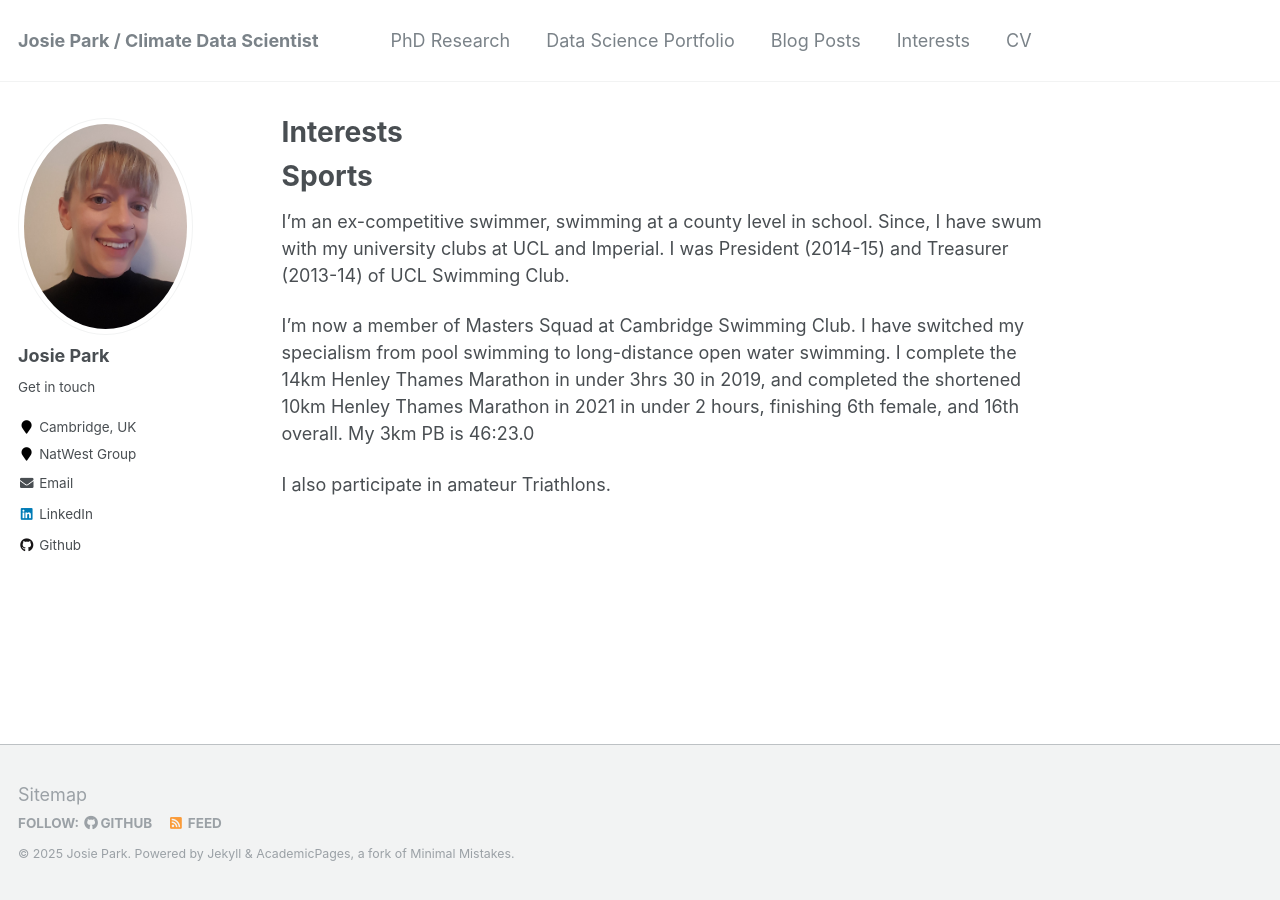
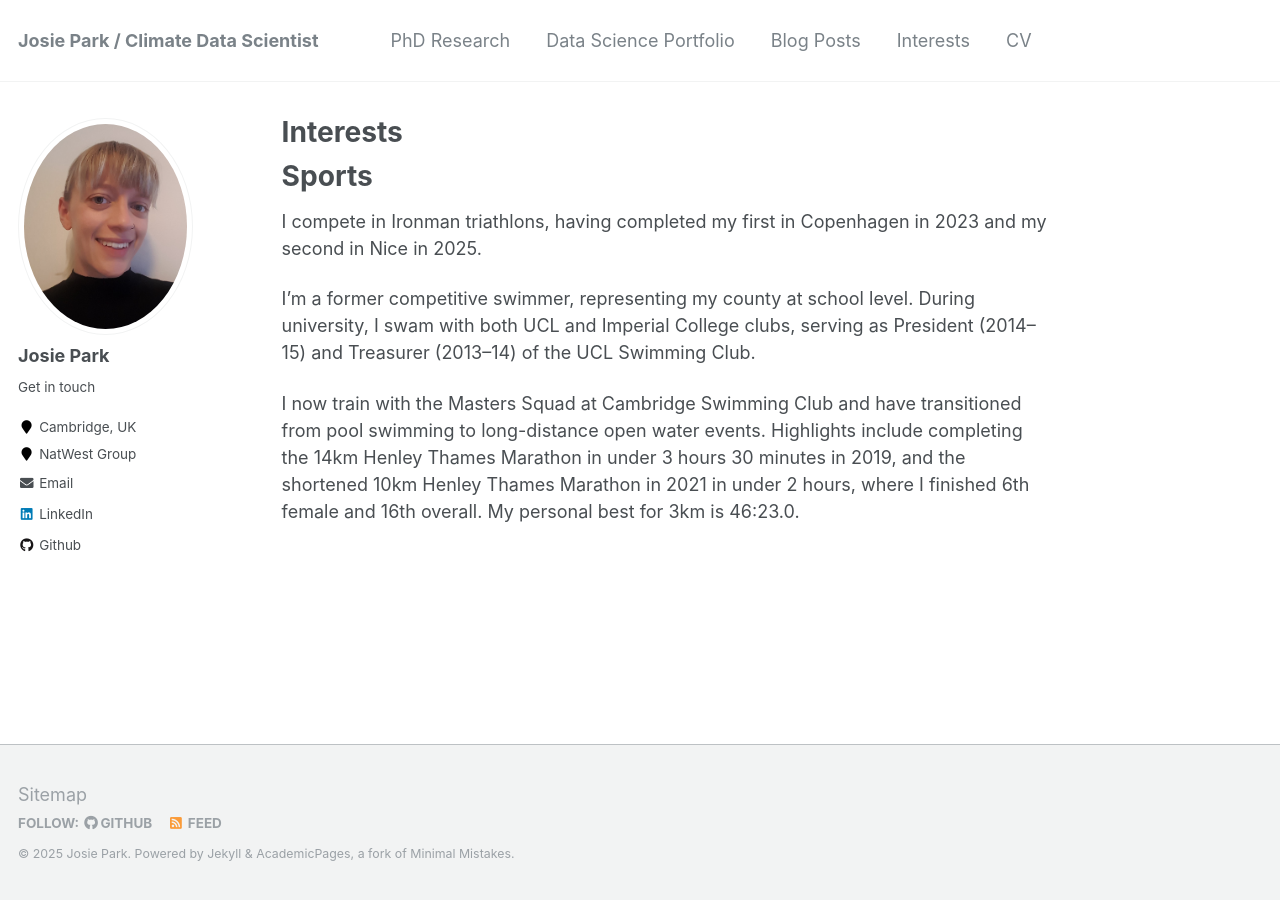
Before and after one commit to JosiePark/JosiePark.github.io, a Jekyll site: the page built from _pages/interests.md, in a window 1280 px wide. Built offline with Jekyll 4.4.1, drawn with Linux system fonts in a browser that asks for light colours.

Commit message:
updated interest

```diff
--- a/_pages/interests.md
+++ b/_pages/interests.md
@@ -9,8 +9,8 @@ author_profile: true
 Sports
 ======
 
-I'm an ex-competitive swimmer, swimming at a county level in school. Since, I have swum with my university clubs at UCL and Imperial. I was President (2014-15) and Treasurer (2013-14) of UCL Swimming Club.
+I compete in Ironman triathlons, having completed my first in Copenhagen in 2023 and my second in Nice in 2025.
 
-I'm now a member of Masters Squad at Cambridge Swimming Club. I have switched my specialism from pool swimming to long-distance open water swimming. I complete the 14km Henley Thames Marathon in under 3hrs 30 in 2019, and completed the shortened 10km Henley Thames Marathon in 2021 in under 2 hours, finishing 6th female, and 16th overall. My 3km PB is 46:23.0
+I'm a former competitive swimmer, representing my county at school level. During university, I swam with both UCL and Imperial College clubs, serving as President (2014–15) and Treasurer (2013–14) of the UCL Swimming Club.
 
-I also participate in amateur Triathlons.
+I now train with the Masters Squad at Cambridge Swimming Club and have transitioned from pool swimming to long-distance open water events. Highlights include completing the 14km Henley Thames Marathon in under 3 hours 30 minutes in 2019, and the shortened 10km Henley Thames Marathon in 2021 in under 2 hours, where I finished 6th female and 16th overall. My personal best for 3km is 46:23.0.
```
